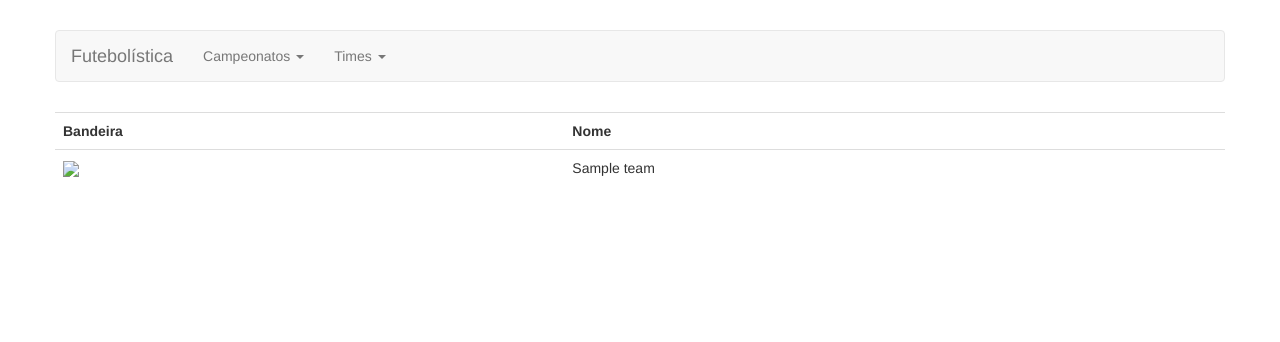
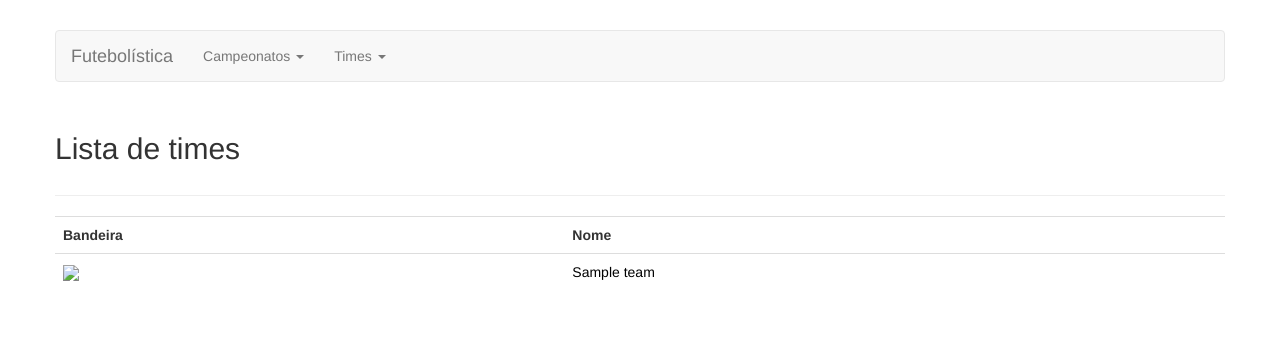
Before and after one commit to LuanP/futebolistica, a Django app: template teams/templates/teams/team_list.html in a window 1280 px wide. Shown: the top 342 px of the page. Run offline with Django 3.2, Linux system fonts and the light colour scheme; the template is opened without the code that fills it: most values are stand-ins (such as "Sample title", 1, 10 or a date in 2020).

Commit message:
Minor fixes on templates
Adding bootstrap row and col classes

```diff
--- a/games/templates/games/game_detail.html
+++ b/games/templates/games/game_detail.html
@@ -3,6 +3,9 @@
 {% block title %}<h2>{{ game.game_round }}</h2>{% endblock %}
 
 {% block content %}
+<div class="row">
+  <div class="col-lg-12">
+    <hr />
     <table class="table table-striped">
       <tr>
         <th>Jogo</th>
@@ -19,7 +22,6 @@
     <hr />
     <h3>Formação</h3>
 
-  <div class="container">
       <div class="row">
         <div class="col-lg-6 col-md-6">
           <table class="table table-bordered pull-left">
@@ -60,4 +62,6 @@
     </div>
 
     <p class="text-center"><a href="{% url "leagues:rounds" game.game_round.league.slug %}" class="btn btn-default">Voltar</a></p>
+  </div>
+</div>
 {% endblock %}
--- a/leagues/templates/leagues/round_list.html
+++ b/leagues/templates/leagues/round_list.html
@@ -3,6 +3,9 @@
 {% block title %}<h2>{{ league }}</h2>{% endblock %}
 
 {% block content %}
+<div class="row">
+  <div class="col-lg-12">
+    <hr />
     <div class="panel-group" id="accordion">
       {% for round in round_list %}
         <div class="panel panel-default">
@@ -38,4 +41,6 @@
         </div>
       {% endfor %}
     </div>
+  </div>
+</div>
 {% endblock %}
--- a/teams/templates/teams/team_detail.html
+++ b/teams/templates/teams/team_detail.html
@@ -5,6 +5,8 @@
 {% endblock %}
 
 {% block content %}
+<div class="row">
+  <div class="col-lg-12">
     {% for league, teamplayers in players_by_league %}
       <hr />
       <h3>{{ league }}</h3>
@@ -23,4 +25,6 @@
         {% endfor %}
       </table>
     {% endfor %}
+  </div>
+</div>
 {% endblock %}
--- a/teams/templates/teams/team_list.html
+++ b/teams/templates/teams/team_list.html
@@ -1,6 +1,11 @@
 {% extends "base.html" %}
 
+{% block title %}<h2>Lista de times</h2>{% endblock %}
+
 {% block content %}
+<div class="row">
+  <div class="col-lg-12">
+    <hr />
     <table class="table">
       <tr>
         <th>Bandeira</th>
@@ -8,9 +13,11 @@
       </tr>
       {% for team in team_list %}
         <tr>
-      <td><img src="{{ team.get_flag_url }}" /></td>
-      <td>{{ team.name }}</td>
+          <td><a href="{{ team.get_absolute_url }}"><img src="{{ team.get_flag_url }}" /></a></td>
+          <td><a href="{{ team.get_absolute_url }}">{{ team.name }}</a></td>
         </tr>
       {% endfor %}
     </table>
+  </div>
+</div>
 {% endblock %}
```
Lines whose indentation alone changed are shown as unchanged.
